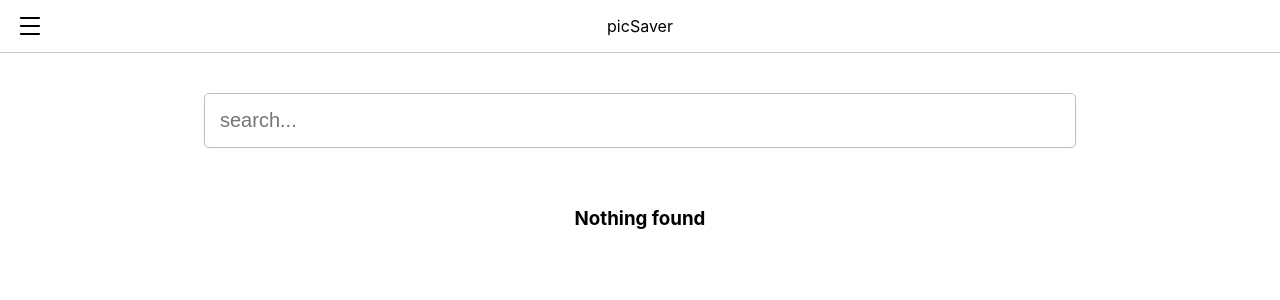
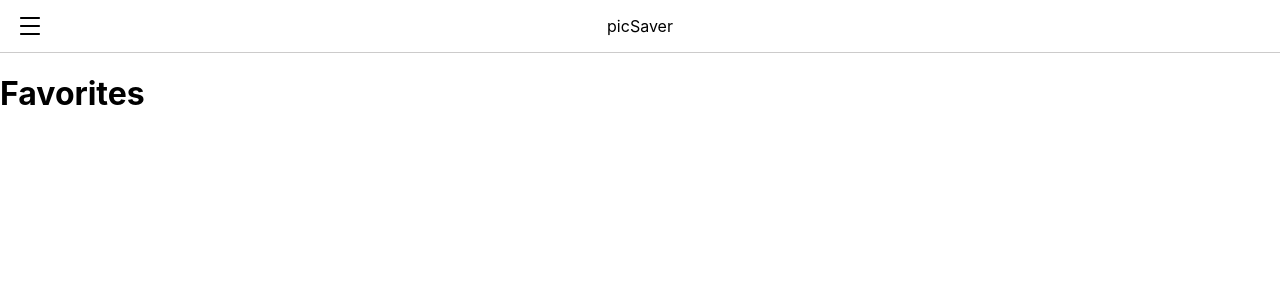
Before and after one commit to arcanrun/redux-picSaver, a React (Create React App) app: page /favorites in a window 1280 px wide. Shown: the top 300 px of the page. Built offline with nearby package versions, Linux system fonts and the light colour scheme.

Commit message:
sideMenu fix

```diff
--- a/package.json
+++ b/package.json
@@ -7,6 +7,7 @@
     "react": "^16.7.0",
     "react-dom": "^16.7.0",
     "react-redux": "^6.0.0",
+    "react-router-dom": "^4.3.1",
     "react-scripts": "2.1.3",
     "redux": "^4.0.1",
     "redux-logger": "^3.0.6",
--- a/src/components/App.js
+++ b/src/components/App.js
@@ -1,9 +1,10 @@
 import React, { Component } from "react";
+import { Route } from "react-router-dom";
 
 import { HeaderContainer } from "../containers/HeaderContainer";
 import { SideMenuContainer } from "../containers/SideMenuContainer";
-import { SearchContainer } from "../containers/SearchContainer";
-import { PhotosContainer } from "../containers/PhotosContainer";
+import Main from "./Main";
+import Favorites from "../components/Favorites";
 
 class App extends Component {
   render() {
@@ -11,8 +12,8 @@ class App extends Component {
       <div className="App">
         <SideMenuContainer />
         <HeaderContainer />
-        <SearchContainer />
-        <PhotosContainer />
+        <Route exact path="/" component={Main} />
+        <Route path="/favorites" component={Favorites} />
       </div>
     );
   }
--- /dev/null
+++ b/src/components/Favorites/index.js
@@ -0,0 +1,11 @@
+import React from "react";
+
+import "./style.css";
+
+const Favorites = () => (
+  <div className="favorites">
+    <h1>Favorites</h1>
+  </div>
+);
+
+export default Favorites;
--- /dev/null
+++ b/src/components/Main.js
@@ -0,0 +1,13 @@
+import React from "react";
+
+import { SearchContainer } from "../containers/SearchContainer";
+import { PhotosContainer } from "../containers/PhotosContainer";
+
+const Main = () => (
+  <>
+    <SearchContainer />
+    <PhotosContainer />
+  </>
+);
+
+export default Main;
--- a/src/components/SideMenu/index.js
+++ b/src/components/SideMenu/index.js
@@ -1,5 +1,6 @@
 import React from "react";
 import PropTypes from "prop-types";
+import { Link } from "react-router-dom";
 
 import "./style.css";
 import "../../static/icons.css";
@@ -9,16 +10,35 @@ const closeStyle = {
   margin: "20px",
   cursor: "pointer"
 };
-const SideMenu = ({ isVisible, onClick }) => (
-  <div className={isVisible ? "sidemenu" : "sidemenu sidemenu_display_hidden"}>
-    <i className="close" style={closeStyle} onClick={onClick} />
-    <ul className="sidemenu__items">
-      <li>Home</li>
-      <li>Favorites</li>
-      <li>LogIn</li>
-    </ul>
-  </div>
-);
+class SideMenu extends React.Component {
+  handleToggle = e => {
+    const target = e.target.nodeName;
+    const allowTarget = ["A", "I"];
+    if (allowTarget.includes(target)) {
+      this.props.onClick();
+    }
+  };
+  render() {
+    const { isVisible } = this.props;
+    return (
+      <div
+        className={isVisible ? "sidemenu" : "sidemenu sidemenu_display_hidden"}
+        onClick={this.handleToggle}
+      >
+        <i className="close" style={closeStyle} />
+        <ul className="sidemenu__items">
+          <li>
+            <Link to="/">Home</Link>
+          </li>
+          <li>
+            <Link to="/favorites">Favorites</Link>
+          </li>
+          <li>LogIn</li>
+        </ul>
+      </div>
+    );
+  }
+}
 
 SideMenu.propTypes = {
   isVisible: PropTypes.bool.isRequired,
--- a/src/index.js
+++ b/src/index.js
@@ -5,10 +5,13 @@ import App from "./components/App";
 import * as serviceWorker from "./serviceWorker";
 import { Provider } from "react-redux";
 import { store } from "./configureStore";
+import { BrowserRouter as Router } from "react-router-dom";
 
 ReactDOM.render(
   <Provider store={store}>
-    <App />
+    <Router>
+      <App />
+    </Router>
   </Provider>,
   document.getElementById("root")
 );
```
Also changed, not shown: src/components/Favorites/style.css (added), 2 other files (tests, documents, lock files or other folders).
